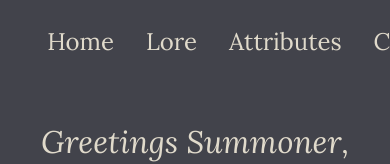
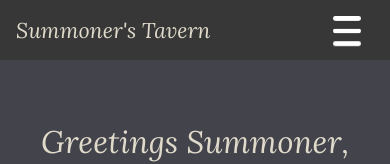
Before and after one commit to matthew-chua/SummonersTavernWeb, a React (Create React App) app: page / in a window 390 px wide. Shown: the top 164 px of the page. Built offline with nearby package versions, Linux system fonts and the light colour scheme.

Commit message:
responsive menu bar added

```diff
--- a/src/App.js
+++ b/src/App.js
@@ -1,15 +1,19 @@
 import "./App.css";
+import React, { useState, useEffect } from "react";
 import { BrowserRouter as Router, Switch, Route } from "react-router-dom";
 // Components:
-
 
 import LandingPage from "./LandingPage";
 
 function App() {
+  const [menuOpen, setMenuOpen] = useState(false);
+  useEffect(() => {
+    window.scroll(0, 0);
+  }, []);
   return (
     <Router>
       <div className="App">
-        <LandingPage/>
+        <LandingPage />
       </div>
     </Router>
   );
--- a/src/LandingPage.js
+++ b/src/LandingPage.js
@@ -1,4 +1,4 @@
-import React from "react";
+import React, { useState, useEffect } from "react";
 import CharIntro from "./Sections/CharIntro/CharIntro";
 import Elders from "./Sections/Elders/EldersNew";
 import Intro from "./Sections/Intro/Intro";
@@ -7,6 +7,8 @@ import Attributes from "./Sections/Attributes/Attributes";
 import NavBar from "./NavBar";
 import Socials from "./Sections/Socials";
 import FAQ from "./Sections/FAQ/FAQ";
+import ResNavBar from "./Navbars/ResNavBar";
+import Menu from "./Navbars/Menu";
 
 //animations
 import { Fade } from "react-reveal";
@@ -15,15 +17,34 @@ import Vision from "./Sections/Vision";
 
 //css
 
+// Custom Hook:
+import useWindowDimensions from "./useWindowDimensions";
+
 export default function LandingPage() {
+  const [menuOpen, setMenuOpen] = useState(false);
+
+  useEffect(() => {
+    return () => {
+      setMenuOpen(false);
+    };
+  }, []);
+
+  // Get Dimensions of the Screen:
+  const { height, width } = useWindowDimensions();
   return (
     <div>
-      <NavBar />
+      {width > 800 && <NavBar />}
+      {width <= 800 && (
+        <>
+          <ResNavBar menuOpen={menuOpen} setMenuOopen={setMenuOpen} />
+          <Menu menuOpen={menuOpen} setMenuOpen={setMenuOpen} />{" "}
+        </>
+      )}
       <Fade bottom>
         <Intro />
         <Lore />
-        <Mission/>
-        <Vision/>
+        <Mission />
+        <Vision />
         <Attributes />
         <CharIntro />
         <FAQ />
--- a/src/NavBar.module.css
+++ b/src/NavBar.module.css
@@ -13,10 +13,10 @@
   padding: 1rem;
   color: #e0dacb;
   text-decoration: none;
-  font-size: 1.5rem;
+  font-size: 1.5vw;
 }
-.link:hover{
-    text-decoration: underline;
+.link:hover {
+  text-decoration: underline;
 }
 .left {
   display: flex;
@@ -40,9 +40,7 @@
   -moz-transition: 0.1s ease-in;
   -webkit-transition: 0.1s ease-in;
   transform: scale(1);
-
 }
-.icon:hover{
+.icon:hover {
   transform: scale(1.1);
-
 }
--- /dev/null
+++ b/src/Navbars/Menu.js
@@ -0,0 +1,94 @@
+import React from "react";
+
+// Styles:
+import classes from "./Menu.module.css";
+
+function Menu({ menuOpen, setMenuOpen }) {
+  const closeMenuHandler = () => {
+    setMenuOpen(false);
+  };
+  return (
+    <div className={`${classes.menu} ${menuOpen && classes.menuActive}`}>
+      <div
+        className={`${classes.wrapper} ${menuOpen && classes.wrapperActive}`}
+      >
+        <section className={classes.section}>
+          <ul className={classes.ul}>
+            <li className={classes.li}>
+              <a
+                className={classes.a}
+                href="#home"
+                data-text="home"
+                onClick={closeMenuHandler}
+              >
+                Home
+              </a>
+            </li>
+            <li className={classes.li}>
+              <a
+                className={classes.a}
+                href="#lore"
+                data-text="lore"
+                onClick={closeMenuHandler}
+              >
+                Lore
+              </a>
+            </li>
+            <li className={classes.li}>
+              <a
+                className={classes.a}
+                href="#attributes"
+                data-text="attributes"
+                onClick={closeMenuHandler}
+              >
+                Attributes
+              </a>
+            </li>
+            <li className={classes.li}>
+              <a
+                className={classes.a}
+                href="#char"
+                data-text="Characters"
+                onClick={closeMenuHandler}
+              >
+                Characters
+              </a>
+            </li>
+            <li className={classes.li}>
+              <a
+                className={classes.a}
+                href="#faq"
+                data-text="FAQ"
+                onClick={closeMenuHandler}
+              >
+                FAQ
+              </a>
+            </li>
+            <li className={classes.li}>
+              <a
+                className={classes.a}
+                href="#elders"
+                data-text="Elders"
+                onClick={closeMenuHandler}
+              >
+                Elders
+              </a>
+            </li>
+            <li className={classes.li}>
+              <a
+                className={classes.a}
+                href="#socials"
+                data-text="Socials"
+                onClick={closeMenuHandler}
+              >
+                Socials
+              </a>
+            </li>
+          </ul>
+        </section>
+      </div>
+    </div>
+  );
+}
+
+export default Menu;
--- /dev/null
+++ b/src/Navbars/Menu.module.css
@@ -0,0 +1,96 @@
+* .menu {
+  position: fixed;
+  top: 0;
+  left: 0;
+  width: 100%;
+  height: 100%;
+  z-index: 5;
+  visibility: hidden;
+  overflow: hidden;
+  display: flex;
+  align-items: center;
+  justify-content: center;
+}
+
+.wrapper {
+  background: #373737;
+
+  opacity: 0.8;
+  border-radius: 50%;
+  width: 200vw;
+  height: 200vw;
+  display: flex;
+  z-index: inherit;
+  flex: none;
+  align-items: center;
+  justify-content: center;
+  transform: scale(0);
+  transition: all 0.4s ease;
+}
+
+.section {
+  position: relative;
+  height: 100vh;
+  width: 100%;
+  display: flex;
+  justify-content: center;
+  align-items: center;
+}
+
+.ul {
+  display: flex;
+  flex-direction: column;
+  list-style: none;
+}
+
+.li {
+  padding: 0.8rem;
+}
+
+.a {
+  display: block;
+  text-align: center;
+  color: #fff;
+  text-decoration: none;
+  opacity: 1;
+  font-size: 1.5rem;
+  font-style: italic;
+  font-weight: 400;
+  text-transform: uppercase;
+}
+
+.a::before {
+  content: attr(data-text);
+  position: absolute;
+  top: 0;
+  left: 0;
+  width: 100%;
+  height: 100%;
+  overflow: hidden;
+  z-index: -1;
+  text-align: center;
+  font-size: 3em;
+  color: #9d857f;
+  opacity: 0;
+  line-height: 100vh;
+  transition: 0.5s ease;
+}
+
+.a::before:focus,
+.a::before:hover {
+  opacity: 1;
+}
+
+.menuActive {
+  visibility: visible;
+}
+
+.wrapperActive {
+  transform: scale(1);
+  transition: 0.75s ease 0.8s;
+}
+
+.wrapperActive {
+  opacity: 1;
+  transition: opacity 0.4s ease 0.4;
+}
--- /dev/null
+++ b/src/Navbars/ResNavBar.js
@@ -0,0 +1,37 @@
+import React from "react";
+
+import classes from "./ResNavBar.module.css";
+
+function ResNavBar({ menuOpen, setMenuOopen }) {
+  const menuOnClickHandler = () => {
+    setMenuOopen((prevState) => !prevState);
+  };
+  return (
+    <div className={classes.root}>
+      <div className={classes.left}>
+        <a className={classes.link} href="Home">
+          Summoner's Tavern
+        </a>
+      </div>
+      <div className={classes.rightHam} onClick={menuOnClickHandler}>
+        <span
+          className={`${classes.menuGlobal} ${
+            menuOpen ? classes.menuTopClick : classes.menuTop
+          }`}
+        ></span>
+        <span
+          className={`${classes.menuGlobal} ${
+            menuOpen ? classes.menuMiddleClick : classes.menuMiddle
+          }`}
+        ></span>
+        <span
+          className={`${classes.menuGlobal} ${
+            menuOpen ? classes.menuBottomClick : classes.menuBottom
+          }`}
+        ></span>
+      </div>
+    </div>
+  );
+}
+
+export default ResNavBar;
--- /dev/null
+++ b/src/Navbars/ResNavBar.module.css
@@ -0,0 +1,87 @@
+.root {
+  position: fixed;
+  /* top: 3%; */
+  /* padding-left: 8vw;
+  padding-right: 5vw; */
+  display: flex;
+  width: 100%;
+  justify-content: space-between;
+  /* background-color: #42434b; */
+  /* background-color: #fff; */
+  background-color: #373737;
+  z-index: 500;
+  height: 60px;
+  align-items: center;
+  padding: 0;
+  margin: 0;
+  box-sizing: border-box;
+}
+
+.link {
+  padding: 1rem;
+  color: #e0dacb;
+  text-decoration: none;
+  font-size: 5.5vw;
+  font-weight: 400;
+  margin-right: 20vw;
+  font-style: italic;
+}
+
+.rightHam {
+  cursor: pointer;
+  margin: 0 auto;
+  padding-left: 1.25em;
+  position: relative;
+  width: 40px;
+  height: 40px;
+  z-index: 999;
+  /* background-color: aqua; */
+  transform: scale(0.7);
+  transition: all 0.8s ease;
+}
+
+.menuGlobal {
+  backface-visibility: hidden;
+  position: absolute;
+  border-radius: 10px;
+  left: 0;
+  border-top: 7px solid white;
+  width: 100%;
+  transition: all 0.55s ease;
+  /* border-top: 7px solid rgb(124, 124, 124); */
+  height: 2px;
+
+  content: "";
+  /* background-color: black; */
+  /* background-color: black; */
+}
+
+.menuTop {
+  top: 0;
+}
+
+.menuMiddle {
+  top: 18px;
+}
+
+.menuBottom {
+  top: 36px;
+}
+
+.menuTopClick {
+  backface-visibility: hidden;
+  top: 15px;
+  transform: rotate(50deg);
+  transition: 0.55s 0.5s;
+}
+
+.menuMiddleClick {
+  opacity: 0;
+}
+
+.menuBottomClick {
+  backface-visibility: hidden;
+  top: 15px;
+  transform: rotate(-410deg);
+  transition: 0.55s 0.5s;
+}
```
